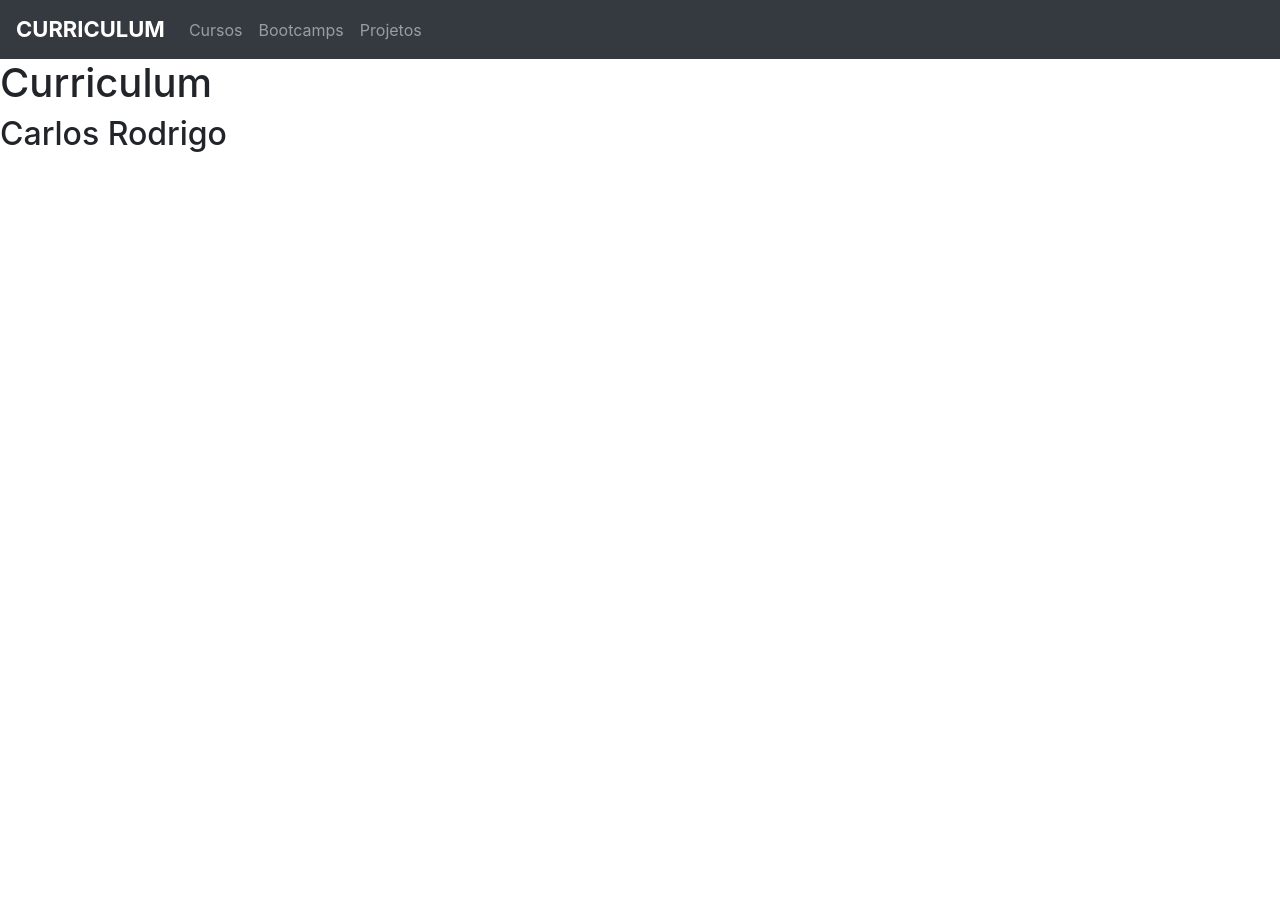
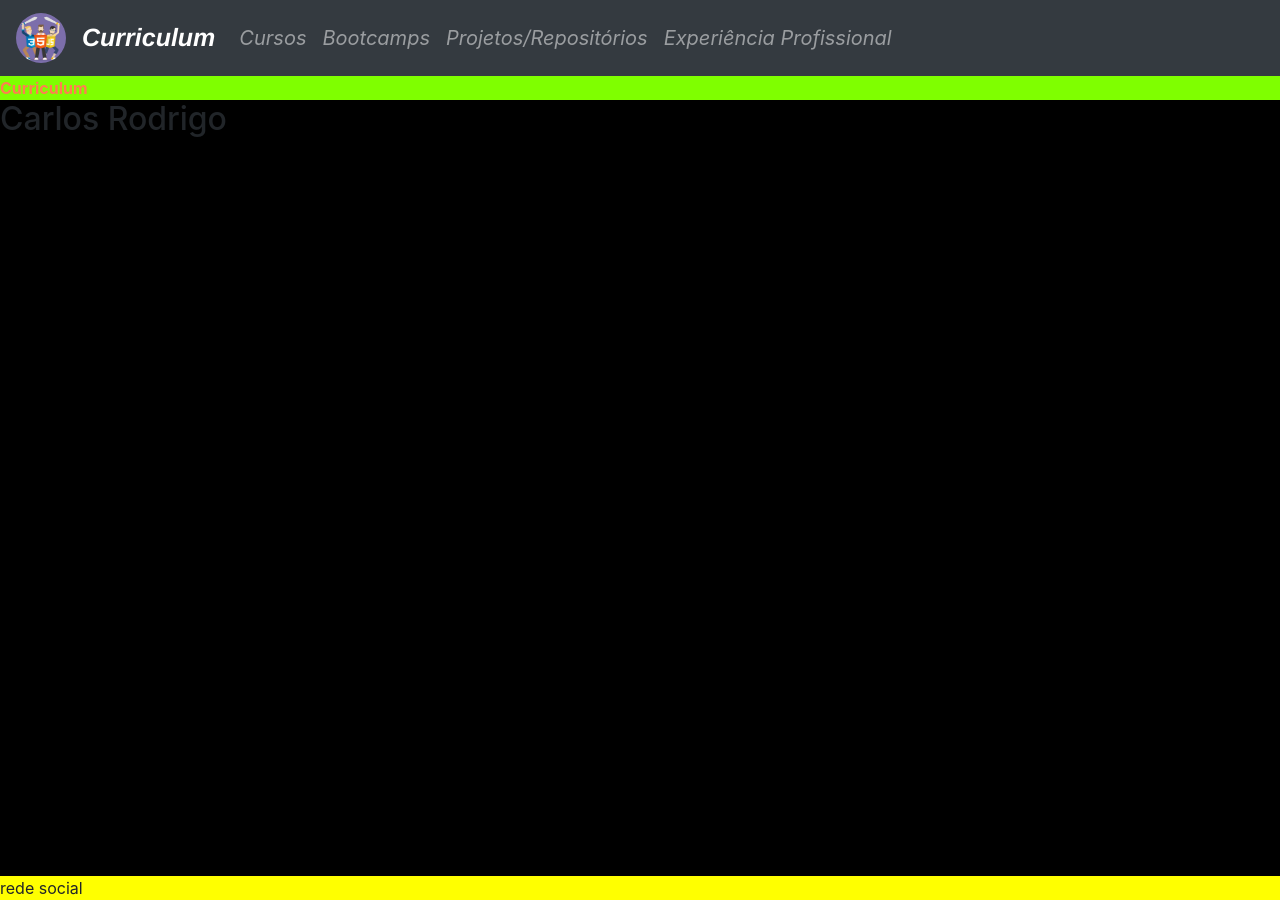
Before and after one commit to carlosinhani/Curriculum-Angular, an Angular app: page /curriculum in a window 1280 px wide. Before the commit the page ends 800 px from the top, so only its background shows below. Built offline with nearby package versions, Linux system fonts and the light colour scheme.

Commit message:
add-home

```diff
--- a/src/app/app-routing.module.ts
+++ b/src/app/app-routing.module.ts
@@ -20,6 +20,10 @@ const routes: Routes = [
   {
     path: 'projetos',
     loadChildren: () => import('./projetos/projetos.module').then(m => m.ProjetosModule)
+  },
+  {
+    path: 'ex-prof',
+    loadChildren: () => import('./profissional/profissional.module').then(m =>m.ProfissionalModule)
   }
 ];
 
--- a/src/app/app.component.css
+++ b/src/app/app.component.css
@@ -1,4 +1,10 @@
 .nav{
   font-weight: bold;
-  font-size: 22px;
+  font-style: italic;
+  font-size: 25px;
+  font-family: 'Franklin Gothic Medium', 'Arial Narrow', Arial, sans-serif;
 }
+.campos{
+  font-style: italic;
+  font-size: 20px;
+}
--- a/src/app/app.component.html
+++ b/src/app/app.component.html
@@ -1,20 +1,48 @@
 <nav class="navbar navbar-expand-lg navbar-dark bg-dark">
-  <a class="navbar-brand nav"[routerLink]="['/']" routerLinkActive="active">CURRICULUM</a>
-  <div class="collapse navbar-collapse" id="navbarNav">
+  <a class="navbar-brand">
+    <img
+      src="../assets/front_End.jpg"
+      class="rounded-circle"
+      width="50px"
+      height="50px"
+    />
+  </a>
+  <a class="navbar-brand nav" [routerLink]="['/']" routerLinkActive="active"
+    >Curriculum</a
+  >
+  <div class="collapse navbar-collapse campos" id="navbarNav">
     <ul class="navbar-nav">
-      <li class="nav-item ">
-        <a class="nav-link"[routerLink]="['/cursos']" routerLinkActive="active">Cursos</a>
+      <li class="nav-item">
+        <a class="nav-link" [routerLink]="['/cursos']" routerLinkActive="active"
+          >Cursos</a
+        >
       </li>
       <li class="nav-item">
-        <a class="nav-link" [routerLink]="['/bootcamps']" routerLinkActive="active">Bootcamps</a>
+        <a
+          class="nav-link"
+          [routerLink]="['/bootcamps']"
+          routerLinkActive="active"
+          >Bootcamps</a
+        >
       </li>
       <li class="nav-item">
-        <a class="nav-link" [routerLink]="['/projetos']" routerLinkActive="active">Projetos</a>
+        <a
+          class="nav-link"
+          [routerLink]="['/projetos']"
+          routerLinkActive="active"
+          >Projetos/Repositórios</a
+        >
+      </li>
+      <li class="nav-item">
+        <a
+          class="nav-link"
+          [routerLink]="['/ex-prof']"
+          routerLinkActive="active"
+          >Experiência Profissional</a
+        >
       </li>
     </ul>
   </div>
 </nav>
 
-
-
 <router-outlet></router-outlet>
--- a/src/app/curriculum/home/home.component.css
+++ b/src/app/curriculum/home/home.component.css
@@ -0,0 +1,18 @@
+*{
+  margin: 0;
+  padding: 0;
+}
+
+body{
+  background-color: black;
+  width: 100%;
+  height: 100vh;
+}
+footer{
+  background-color: yellow;
+}
+.head{
+  background-color: chartreuse;
+  color: coral;
+  font-weight: bold;
+}
--- a/src/app/curriculum/home/home.component.html
+++ b/src/app/curriculum/home/home.component.html
@@ -1,3 +1,8 @@
-<h1>Curriculum </h1>
+<body>
+  <div class="head">Curriculum</div>
 
-<h2>Carlos Rodrigo</h2>
+  <h2>Carlos Rodrigo</h2>
+</body>
+<footer>
+  rede social
+</footer>
--- /dev/null
+++ b/src/app/profissional/trabalho/trabalho.component.html
@@ -0,0 +1 @@
+<p>trabalho works!</p>
--- /dev/null
+++ b/src/app/profissional/trabalho/trabalho.component.ts
@@ -0,0 +1,15 @@
+import { Component, OnInit } from '@angular/core';
+
+@Component({
+  selector: 'trabalho',
+  templateUrl: './trabalho.component.html',
+  styleUrls: ['./trabalho.component.css']
+})
+export class TrabalhoComponent implements OnInit {
+
+  constructor() { }
+
+  ngOnInit(): void {
+  }
+
+}
```
Also changed, not shown: src/app/profissional/profissional-routing.module.ts (added, +16 -0 lines), src/app/profissional/profissional.module.ts (added, +15 -0 lines), src/app/profissional/trabalho/trabalho.component.css (added), src/assets/front_End.jpg (added).
